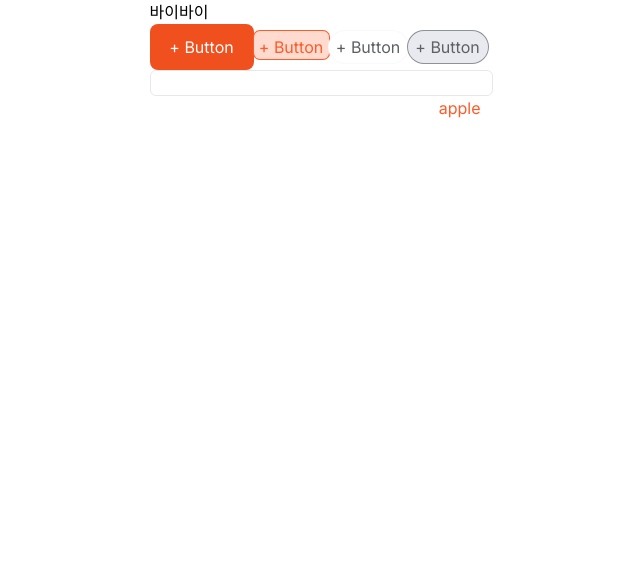
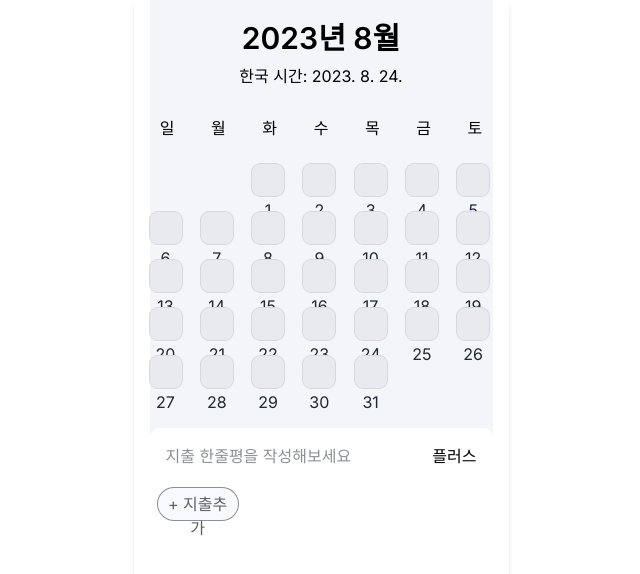
Before and after one commit to DDD-Community/Rainbow-Web, a Next.js app: page / in a window 1280 px wide. Shown: the top 574 px of the page, without its empty margins (319-959 px from the left). Built offline with nearby package versions, Linux system fonts and the light colour scheme.

Commit message:
feat: 전체적인 main 페이지 틀 잡기 + recordPage제작

```diff
--- /dev/null
+++ b/src/app/main/page.tsx
@@ -0,0 +1,19 @@
+import React, { useState } from "react";
+import Calendar from "@/src/components/calender";
+import RecordPage from "@/src/components/recordPage/RecordPage";
+
+function Main() {
+  const [selectedDate, setSelectedDate] = useState(null);
+
+  const handleDateSelect = (date: any) => {
+    setSelectedDate(date);
+  };
+  return (
+    <div className="flex flex-col justify-between bg-gray-100">
+      <Calendar onDateSelect={handleDateSelect} />
+      <RecordPage selectedDate={selectedDate} />
+    </div>
+  );
+}
+
+export default Main;
--- a/src/app/page.tsx
+++ b/src/app/page.tsx
@@ -1,45 +1,12 @@
 "use client";
 
-import React, { useState } from "react";
-import { Button, PrimaryButton, SubButton } from "../components/Common/Button";
-import { RoundedButton } from "../components/Common/Button/Rounded/Sub/RoundedButton";
-import { TextInput } from "../components/Common/Input";
-import { Select } from "../components/Common/Select";
+import React from "react";
+import Main from "./main/page";
 
 function Home() {
-  const [input, setInput] = useState();
-  const handleInput = (e: any) => {
-    setInput(e.target.value);
-  };
-  const SELECTOPTIONS = [
-    { value: "apple", name: "사과" },
-    { value: "banana", name: "바나나" },
-    { value: "orange", name: "오렌지" }
-  ];
-  const handleSelect = (e: any) => {
-    console.log(e.target.value);
-  };
   return (
     <div className="flex-center align-items justify-between h-screen">
-      <p>바이바이</p>
-      <PrimaryButton size="large" color="hover">
-        + Button
-      </PrimaryButton>
-      <SubButton size="large" color="hover">
-        + Button
-      </SubButton>
-      <Button size="large" color="hover">
-        + Button
-      </Button>
-      <RoundedButton size="large" color="hover">
-        + Button
-      </RoundedButton>
-      <TextInput>
-        <TextInput.Border>
-          <TextInput.Content value={input} onChange={handleInput} />
-        </TextInput.Border>
-      </TextInput>
-      <Select options={SELECTOPTIONS} onChange={handleSelect} />
+      <Main />
     </div>
   );
 }
--- a/src/components/calender/index.tsx
+++ b/src/components/calender/index.tsx
@@ -3,11 +3,13 @@
 "use client";
 
 import { useState, useRef } from "react";
-import "@/app/globals.css";
 
 const daysOfWeek = ["일", "월", "화", "수", "목", "금", "토"];
+interface calendarProps {
+  onDateSelect: any;
+}
 
-function Calendar() {
+function Calendar({ onDateSelect }: calendarProps) {
   const currentDate = new Date();
   const koreaDateTime = new Intl.DateTimeFormat("ko-KR", {
     timeZone: "Asia/Seoul"
@@ -79,6 +81,8 @@ function Calendar() {
   const firstDayOfMonth = new Date(currentYear, currentMonth, 1).getDay();
 
   const handleDateClick = (dayNumber: any) => {
+    const clickedDate = `${currentYear}-${currentMonth + 1}-${dayNumber}`;
+    onDateSelect(clickedDate);
     console.log(`Clicked on ${currentYear}-${currentMonth + 1}-${dayNumber}`);
   };
   return (
--- a/src/components/defaultContainer/index.tsx
+++ b/src/components/defaultContainer/index.tsx
@@ -6,7 +6,7 @@ interface DefaultContainerProps {
 
 function DefaultContainer({ children }: DefaultContainerProps) {
   return (
-    <div className="w-full h-full">
+    <div className=" w-[375px] shadow-md  mx-auto">
       <div className="w-343 min-w-343 max-w-375 min-h-screen my-0 mx-auto">{children}</div>
     </div>
   );
--- /dev/null
+++ b/src/components/recordPage/RecordPage.tsx
@@ -0,0 +1,24 @@
+import React from "react";
+import { RoundedButton } from "../Common/Button/Rounded/Sub/RoundedButton";
+
+type RecordPageProps = {
+  selectedDate: any;
+};
+
+function RecordPage({ selectedDate }: RecordPageProps) {
+  return (
+    <div className="bg-white rounded-t-[10px] flex flex-col justify-center mt-10 p-2">
+      <div className="w-full flex justify-between p-2">
+        <div className="flex flex-col">
+          {selectedDate && <div className="sb-14-600 text-gray-700 ">오늘 {selectedDate}</div>}
+          <div className="m-12-500 text-gray-500">지출 한줄평을 작성해보세요</div>
+        </div>
+        <button type="button">플러스</button>
+      </div>
+      <RoundedButton color="default" size="large" className="mt-3">
+        + 지출추가
+      </RoundedButton>
+    </div>
+  );
+}
+export default RecordPage;
```
